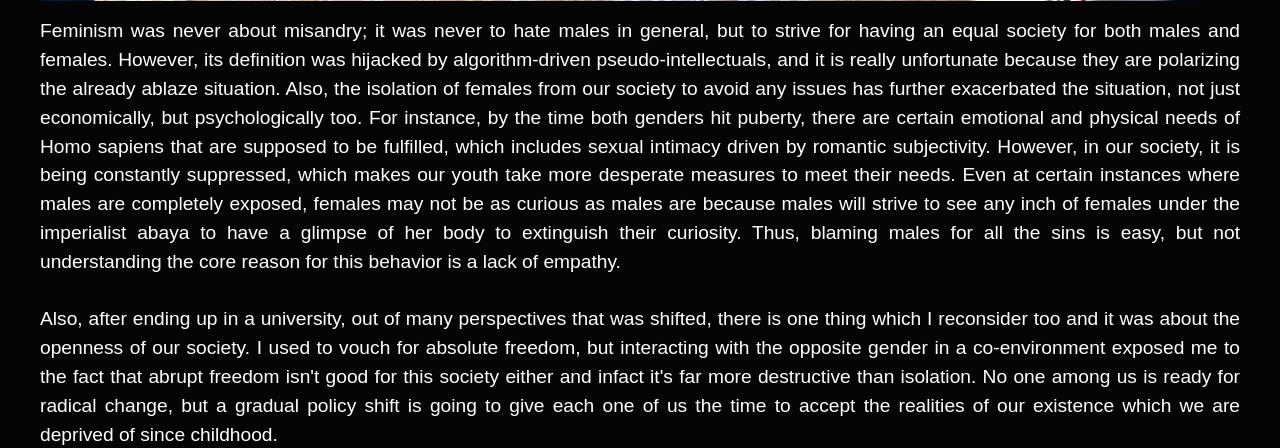
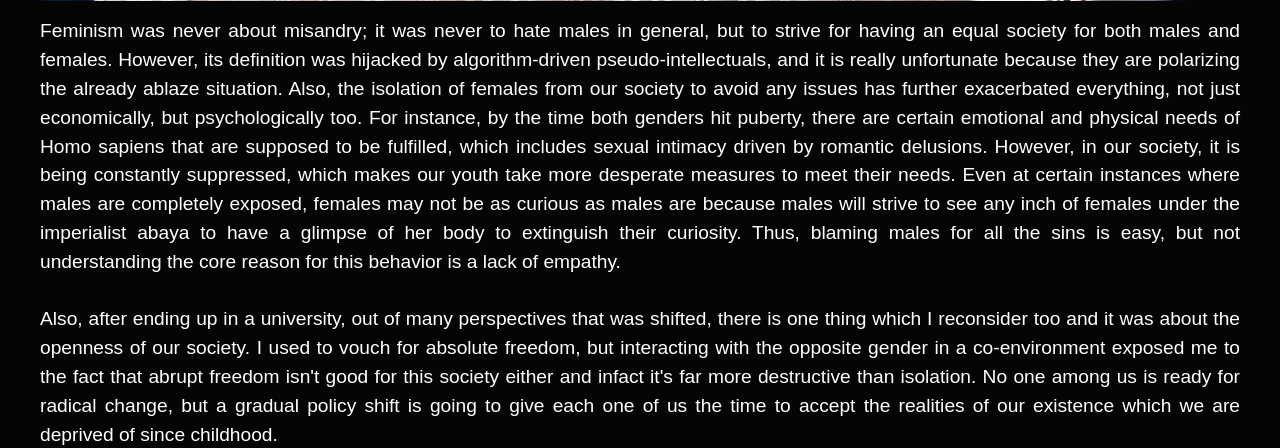
Before and after one commit to mohsinwarind/TheWiseSapiens, a Django app: page /blogs/XX_against_XY_and_ViceVersa/ in a window 1280 px wide. Shown: the part 3212-3660 px from the top of the page. Run offline with Django 5.2, Linux system fonts and the light colour scheme; some web fonts are replaced.

Commit message:
Updating the blog errors

```diff
--- a/TWS/blogs/templates/blogs/blogs_pages/XX_against_XY_and_ViceVersa.html
+++ b/TWS/blogs/templates/blogs/blogs_pages/XX_against_XY_and_ViceVersa.html
@@ -66,7 +66,7 @@
         </div>
         <p id="paragraph4">
 
-            Feminism was never about misandry; it was never to hate males in general, but to strive for having an equal society for both males and females. However, its definition was hijacked by algorithm-driven pseudo-intellectuals, and it is really unfortunate because they are polarizing the already ablaze situation. Also, the isolation of females from our society to avoid any issues has further exacerbated the situation, not just economically, but psychologically too. For instance, by the time both genders hit puberty, there are certain emotional and physical needs of Homo sapiens that are supposed to be fulfilled, which includes sexual intimacy driven by romantic subjectivity. However, in our society, it is being constantly suppressed, which makes our youth take more desperate measures to meet their needs. Even at certain instances where males are completely exposed, females may not be as curious as males are because males will strive to see any inch of females under the imperialist abaya to have a glimpse of her body to extinguish their curiosity. Thus, blaming males for all the sins is easy, but not understanding the core reason for this behavior is a lack of empathy.
+            Feminism was never about misandry; it was never to hate males in general, but to strive for having an equal society for both males and females. However, its definition was hijacked by algorithm-driven pseudo-intellectuals, and it is really unfortunate because they are polarizing the already ablaze situation. Also, the isolation of females from our society to avoid any issues has further exacerbated everything, not just economically, but psychologically too. For instance, by the time both genders hit puberty, there are certain emotional and physical needs of Homo sapiens that are supposed to be fulfilled, which includes sexual intimacy driven by romantic delusions. However, in our society, it is being constantly suppressed, which makes our youth take more desperate measures to meet their needs. Even at certain instances where males are completely exposed, females may not be as curious as males are because males will strive to see any inch of females under the imperialist abaya to have a glimpse of her body to extinguish their curiosity. Thus, blaming males for all the sins is easy, but not understanding the core reason for this behavior is a lack of empathy.
             <br><br>
             Also, after ending up in a university, out of many perspectives that was shifted, there is one thing which I reconsider too and it was about the openness of our society. I used to vouch for absolute freedom, but interacting with the opposite gender in a co-environment exposed me to the fact that abrupt freedom isn't good for this society either and infact it's far more destructive than isolation. No one among us is ready for radical change, but a gradual policy shift is going to give each one of us the time to accept the realities of our existence which we are deprived of since childhood.
 
```
